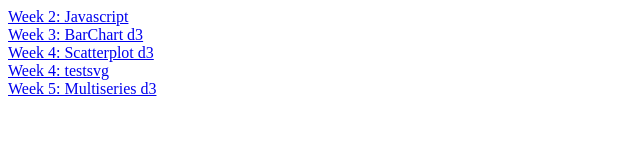
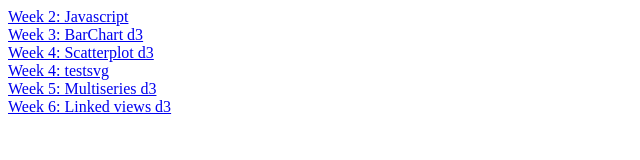
Before and after one commit to MinorJoost/DATAPROCESSING, a plain HTML site: page index.html in a window 1280 px wide. Shown: the whole page, without its empty margins (0-640 px from the left). Drawn offline with Linux system fonts and the light colour scheme.

Commit message:
Index update

```diff
--- a/index.html
+++ b/index.html
@@ -12,5 +12,6 @@
     <a href="https://minorjoost.github.io/DATAPROCESSING/lab/week4/index.html">Week 4: Scatterplot d3</a> <br>
     <a href="https://minorjoost.github.io/DATAPROCESSING/lab/week4/test/index.html">Week 4: testsvg</a><br>
     <a href="https://minorjoost.github.io/DATAPROCESSING/lab/week5/index.html">Week 5: Multiseries d3</a> <br>
+    <a href="https://minorjoost.github.io/DATAPROCESSING/lab/week6/index.html">Week 6: Linked views d3</a> <br>
     </body>
 </html>
```
